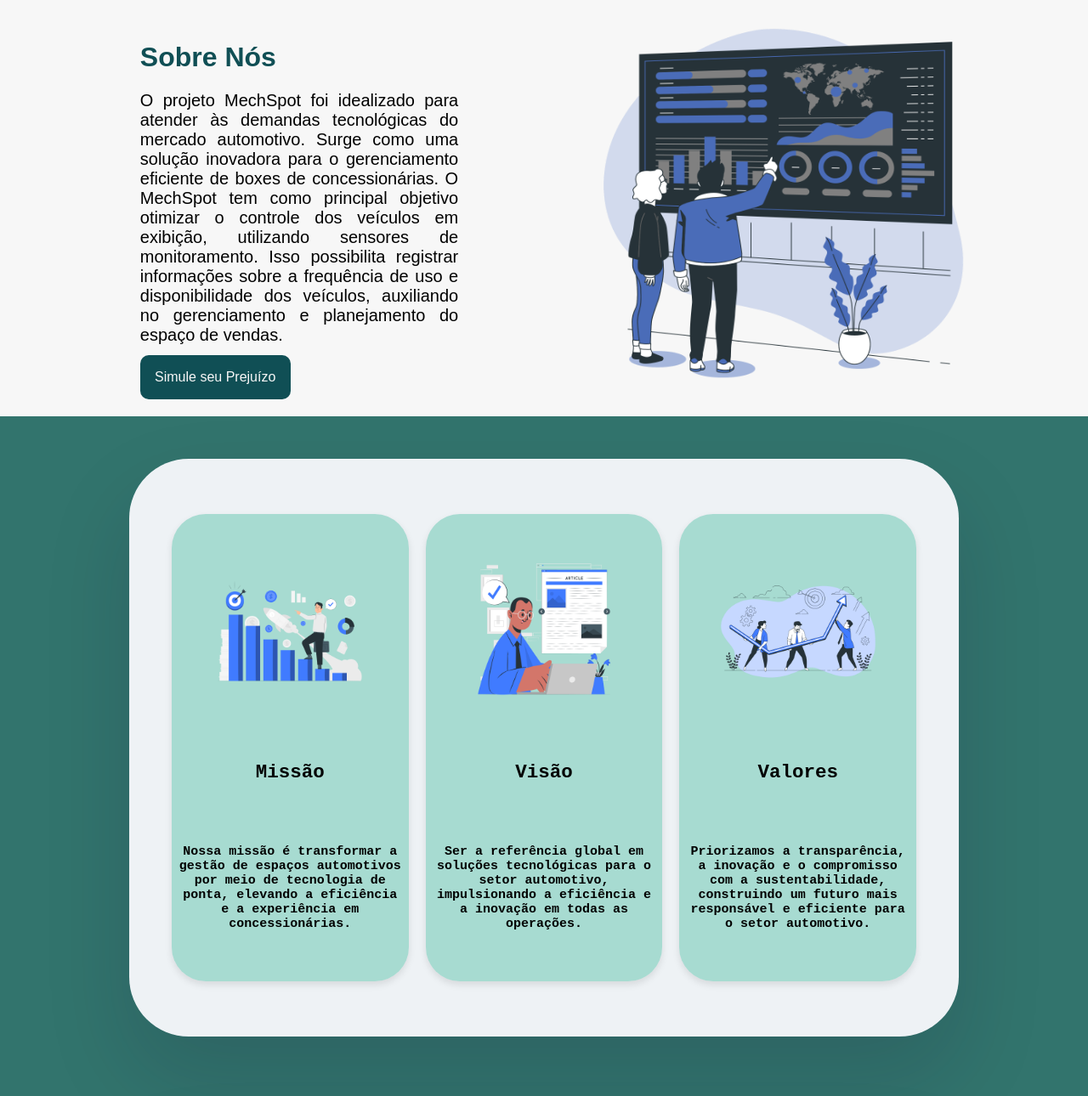
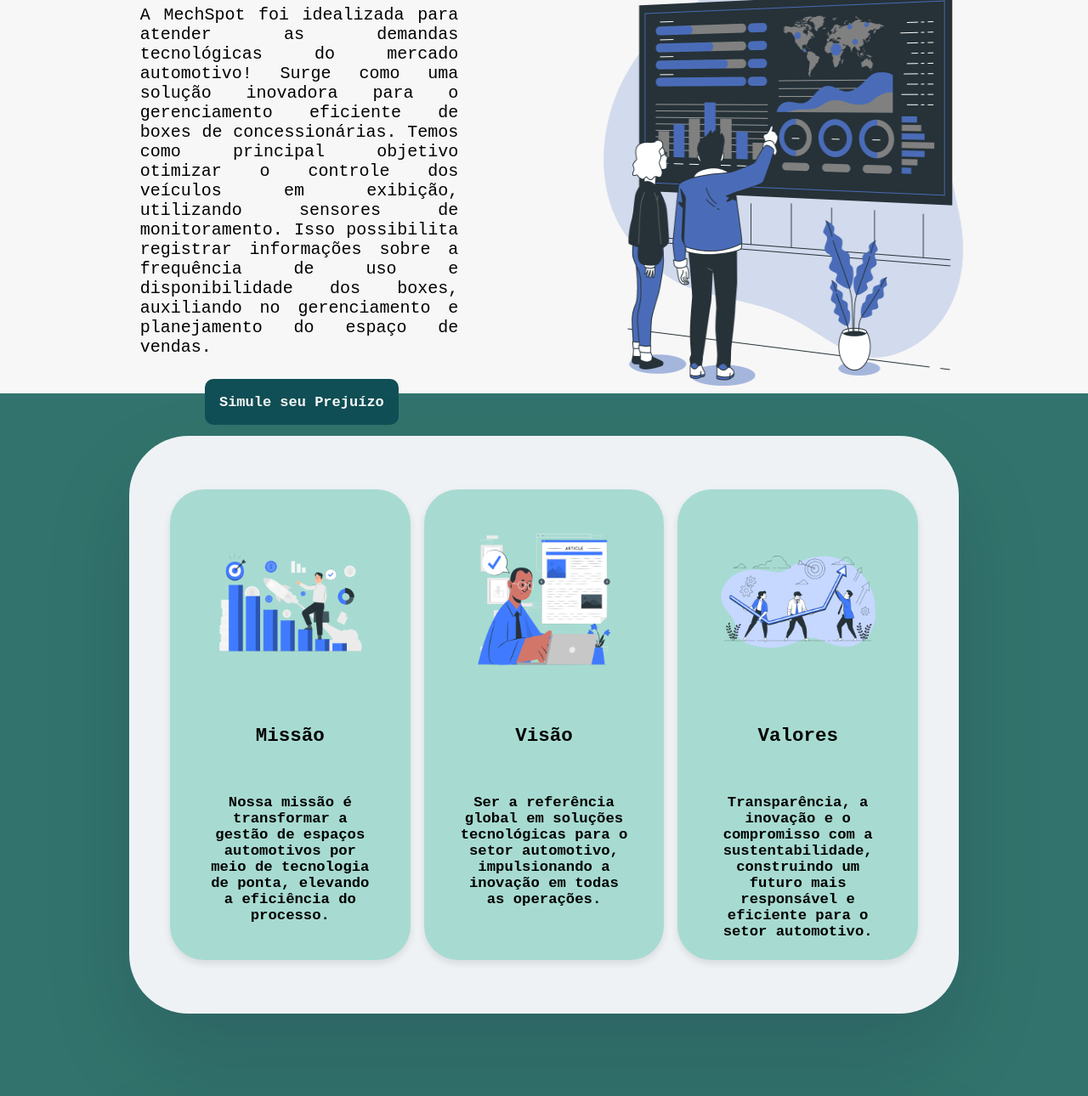
Before and after one commit to MechSpot/projeto-pi-sprint-2, a plain HTML site: page public/index.html in a window 1280 px wide. Shown: the part 671-1961 px from the top of the page at 85% size. Drawn offline with Linux system fonts and the light colour scheme.

Commit message:
Update site

```diff
--- a/public/css/header.css
+++ b/public/css/header.css
@@ -1,17 +1,21 @@
+html {
+  scroll-behavior: smooth;
+}
 body {
   margin: 0;
-  font-family: sans-serif;
+  font-family: monospace;
   background-color: #32746d;
 }
 
 .header {
   background-color: #104f55;
   width: 98%;
-  height: 14vh;
+  height: 85px;
   border-radius: 80px;
   margin-left: 1%;
   margin-right: 1%;
   margin-top: 1%;
+  font-weight: bold;
 }
 
 .header .container {
@@ -20,6 +24,7 @@
   justify-content: space-around;
   align-items: center;
   height: 100%;
+  font-size: 18px;
 }
 
 .logo a {
@@ -36,6 +41,7 @@
 
 .header .container .titulo {
   color: #f7f7f7;
+  font-size: 31px;
 }
 
 .header .container .navbar {
@@ -50,6 +56,7 @@
 .header .container .navbar .agora a {
   padding: 30%;
   background-color: #32746d;
+  border-radius: 19px;
 }
 
 .header .container .navbar a {
--- a/public/css/index.css
+++ b/public/css/index.css
@@ -30,7 +30,7 @@
 
 .banner .campo h1 {
   font-weight: bold;
-  font-size: 50px;
+  font-size: 42px;
   color: #f7f7f7;
 }
 
@@ -63,11 +63,20 @@
   width: 30%;
   height: 90%;
   background-color: #5ec2ac7e;
-  padding: 5px;
+  padding: 7px;
   border-radius: 40px;
   box-shadow: 0 4px 8px rgba(0, 0, 0, 0.1);
   text-align: center;
   color: black;
+}
+
+.card p {
+  height: 12vh;
+  margin: 0;
+  padding: 4vh;
+  margin-top: -25px;
+  font-size: 115%;
+  margin-bottom: 11%;
 }
 
 .section-plataforma {
@@ -98,10 +107,11 @@
 .plataforma-text h2 {
   color: #335d92;
   margin-bottom: 10px;
+  font-size: 4vh;
 }
 
 .plataforma-text p {
-  color: #555;
+  color: black;
   line-height: 1, 6;
 }
 
@@ -113,6 +123,7 @@
 
 .sobre-nos h1 {
   color: #104f55;
+  font-size: 4vh;
 }
 
 .sobre-nos .container {
@@ -126,11 +137,11 @@
 
 .sobre-nos .container .campo {
   width: 45%;
-  height: 85%;
+  height: 100%;
   display: flex;
   flex-direction: column;
   align-items: center;
-  justify-content: space-around;
+  justify-content: center;
 }
 
 .sobre-nos .container .campo img {
@@ -142,22 +153,25 @@
   width: 65%;
   font-size: 20px;
   text-align: justify;
+  margin-bottom: 15px;
 }
 
 .sobre-nos .container .campo a {
   text-decoration: none;
+  font-weight: bold;
+  font-size: 17px;
   color: #f7f7f7;
-  align-self: flex-start;
-  margin-left: 17.5%;
+  align-self: center;
+  margin-right: 5%;
   padding: 3%;
   background-color: #104f55;
   border-radius: 10px;
   margin-top: 2%;
+  margin-left: 6%;
 }
 
 .sobre-nos .container .campo h1 {
-  align-self: flex-start;
-  padding-left: 17.5%;
+  align-self: center;
 }
 
 .fale_conosco {
@@ -195,8 +209,7 @@
   margin-bottom: 50px;
   margin-top: -3px;
   margin-right: 60px;
-  font-family: "Trebuchet MS", "Lucida Sans Unicode", "Lucida Grande",
-    "Lucida Sans", Arial, sans-serif;
+  font-family: monospace;
   text-align: center;
 }
 
@@ -261,8 +274,7 @@
 .footer {
   background: #22868f;
   padding: 20px 0;
-  font-family: "Trebuchet MS", "Lucida Sans Unicode", "Lucida Grande",
-    "Lucida Sans", Arial, sans-serif;
+  font-family: monospace;
   width: 100%;
   text-align: center;
   justify-items: center;
--- a/public/css/simulador.css
+++ b/public/css/simulador.css
@@ -1,6 +1,6 @@
 .simulador {
   width: 100%;
-  height: 83vh;
+  height: 500px;
   display: flex;
   justify-content: center;
   align-items: center;
@@ -36,9 +36,9 @@
 }
 .card-simulador input {
   height: 7%;
+  border-radius: 5px;
   margin-bottom: 3%;
-  border: 0;
-  border-bottom: 2px solid #104f55;
+  border: 2px solid black;
   background-color: #f7f7f7;
 }
 
--- a/public/index.html
+++ b/public/index.html
@@ -1,5 +1,6 @@
 <!DOCTYPE html>
 <html lang="pt-br">
+
 <head>
   <meta charset="UTF-8" />
   <meta name="viewport" content="width=device-width, initial-scale=1.0" />
@@ -15,7 +16,7 @@
         <div class="logo">
           <a href="index.html">
             <img src="./assets/img/MechSpot.png" />
-            <h1 class="titulo">MechSpot</h1>
+            <h1 class="titulo">MECHSPOT</h1>
           </a>
         </div>
         <ul class="navbar">
@@ -58,7 +59,10 @@
         <div class="campo">
           <h1>Sobre Nós</h1>
           <span>
-              O projeto MechSpot foi idealizado para atender às demandas tecnológicas do mercado automotivo. Surge como uma solução inovadora para o gerenciamento eficiente de boxes de concessionárias. O MechSpot tem como principal objetivo otimizar o controle dos veículos em exibição, utilizando sensores de monitoramento. Isso possibilita registrar informações sobre a frequência de uso e disponibilidade dos veículos, auxiliando no gerenciamento e planejamento do espaço de vendas.
+            A MechSpot foi idealizada para atender as demandas tecnológicas do mercado automotivo! Surge
+            como uma solução inovadora para o gerenciamento eficiente de boxes de concessionárias.
+            Temos como principal objetivo otimizar o controle dos veículos em exibição, utilizando sensores de monitoramento. Isso possibilita registrar informações sobre a frequência de uso e disponibilidade dos boxes, auxiliando no
+            gerenciamento e planejamento do espaço de vendas.
           </span>
 
           <a href="./telaSimulador.html">Simule seu Prejuízo</a>
@@ -72,52 +76,44 @@
 
     <section class="section-mvv">
       <div class="card">
-          <img
-            src="./assets/img/Business mission-pana.png"
-            alt="Imagem Missão"
-            class="image-card"
-          />
+        <img src="./assets/img/Business mission-pana.png" alt="Imagem Missão" class="image-card" />
         <h2>Missão</h2>
         <p>
-            Nossa missão é transformar a gestão de espaços automotivos por meio de tecnologia de ponta, elevando a eficiência e a experiência em concessionárias.
+          Nossa missão é transformar a gestão de espaços automotivos por meio de tecnologia de ponta, elevando a
+          eficiência do processo.
         </p>
       </div>
       <div class="card">
-          <img
-            src="./assets/img/Online article-cuate.png"
-            alt="Imagem Visão"
-            class="image-card"
-          />
+        <img src="./assets/img/Online article-cuate.png" alt="Imagem Visão" class="image-card" />
         <h2>Visão</h2>
         <p>
-            Ser a referência global em soluções tecnológicas para o setor automotivo, impulsionando a eficiência e a inovação em todas as operações.
+          Ser a referência global em soluções tecnológicas para o setor automotivo, impulsionando a
+          inovação em todas as operações.
         </p>
       </div>
       <div class="card">
-          <img
-            src="./assets/img/Team goals-bro.png"
-            alt="Imagem Valores"
-            class="image-card"
-          />
+        <img src="./assets/img/Team goals-bro.png" alt="Imagem Valores" class="image-card" />
         <h2>Valores</h2>
         <p>
-            Priorizamos a transparência, a inovação e o compromisso com a sustentabilidade, construindo um futuro mais responsável e eficiente para o setor automotivo.
+          Transparência, a inovação e o compromisso com a sustentabilidade, construindo um futuro mais
+          responsável e eficiente para o setor automotivo.
         </p>
       </div>
     </section>
 
     <section id="plataforma" class="section-plataforma">
       <div class="plataforma-content">
-          <img
-            src="./assets/img/Spreadsheets-cuate (1).png"
-            alt="Imagem Plataforma"
-            class="image-plataforma"
-          />
+        <img src="./assets/img/Spreadsheets-cuate (1).png" alt="Imagem Plataforma" class="image-plataforma" />
 
         <div class="plataforma-text">
           <h2>Plataforma</h2>
           <p>
-              Nossos clientes têm acesso a uma plataforma com dashboards intuitivos e KPIs que apresentam dados simplificados sobre os boxes das concessionárias. Essas informações oferecem uma visão clara da utilização de cada espaço ao longo do tempo, facilitando a tomada de decisões para uma gestão eficaz. Com nossa plataforma, você obtém insights valiosos sobre o uso e o tempo de inatividade de cada box, permitindo uma administração mais eficiente e informada dos espaços subutilizados e dos mais demandados. Descubra como podemos revolucionar a gestão do seu negócio!
+            Nossos clientes têm acesso a uma plataforma com dashboards intuitivos e KPIs que apresentam dados
+            simplificados sobre os boxes das concessionárias. Essas informações oferecem uma visão clara da utilização
+            de cada espaço ao longo do tempo, facilitando a tomada de decisões para uma gestão eficaz. Com nossa
+            plataforma, você obtém insights valiosos sobre o uso e o tempo de inatividade de cada box, permitindo uma
+            administração mais eficiente e informada dos espaços subutilizados e dos mais demandados. Descubra como
+            podemos revolucionar a gestão do seu negócio!
           </p>
         </div>
       </div>
@@ -131,36 +127,16 @@
         </div>
         <form action="" method="post">
           <label>Nome:</label>
-            <input
-              type="text"
-              name="nome"
-              placeholder="Digite seu nome aqui"
-              autocomplete="off"
-            />
+          <input type="text" name="nome" placeholder="Digite seu nome aqui" autocomplete="off" />
 
           <label>Email:</label>
-            <input
-              type="email"
-              name="email"
-              placeholder="Digite seu email aqui"
-              autocomplete="off"
-            />
+          <input type="email" name="email" placeholder="Digite seu email aqui" autocomplete="off" />
 
           <label>Telefone:</label>
-            <input
-              type="tel"
-              name="telefone"
-              placeholder="Digite seu número aqui"
-              autocomplete="off"
-            />
+          <input type="tel" name="telefone" placeholder="Digite seu número aqui" autocomplete="off" />
 
           <label>Mensagem*</label>
-            <textarea
-              name="mensagem"
-              cols="45"
-              rows="10"
-              placeholder="Quer nos enviar uma mensagem?"
-            ></textarea>
+          <textarea name="mensagem" cols="45" rows="10" placeholder="Quer nos enviar uma mensagem?"></textarea>
 
           <button type="submit">Enviar</button>
         </form>
@@ -198,4 +174,5 @@
     </footer>
   </div>
 </body>
+
 </html>
```
Also changed, not shown: public/login_cadastro.html (+1 -1 lines), public/simulador.html (+2 -1 lines). Lines whose indentation alone changed are shown as unchanged.
